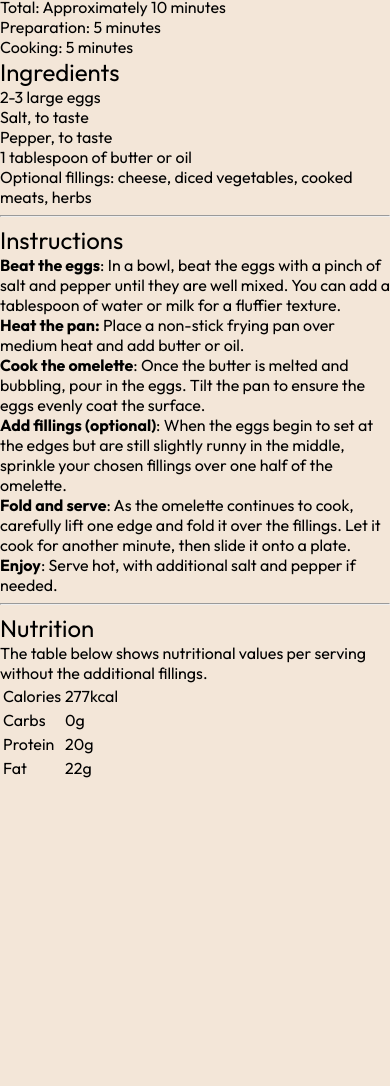
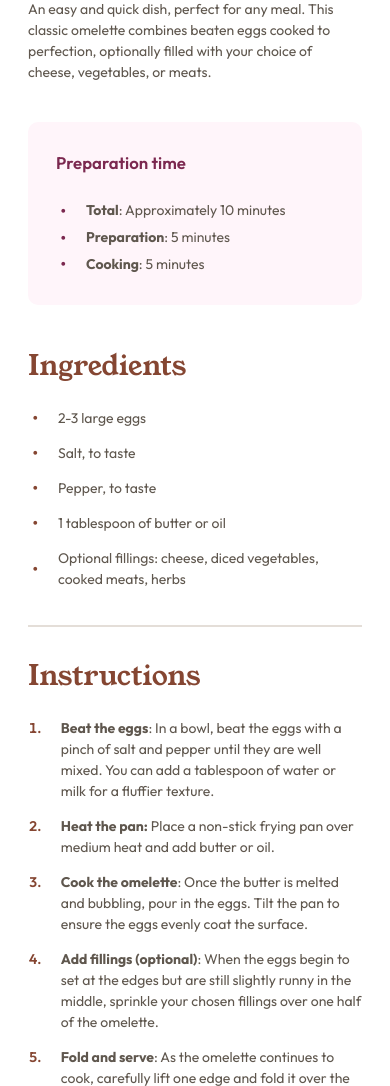
Before and after one commit to AljonLaxamana/recipe-page, a plain HTML site: page index.html in a window 390 px wide. Shown: the part 315-1401 px from the top of the page. Before the commit the page ends 1096 px from the top, so only its background shows below. Drawn offline with Linux system fonts and the light colour scheme.

Commit message:
Done mobile design

```diff
--- a/index.html
+++ b/index.html
@@ -17,21 +17,25 @@
   <body>
     <main class="recipe-page">
       <section class="recipe-intro">
+        <div class="recipe-intro-img-container">
           <img src="/assets/images/image-omelette.jpeg" alt="A omelette" />
+        </div>
+        <div class="recipe-intro-details-container">
           <h1 class="recipe-intro-title">Simple Omelette Recipe</h1>
           <p class="recipe-intro-details">
             An easy and quick dish, perfect for any meal. This classic omelette
-          combines beaten eggs cooked to perfection, optionally filled with your
-          choice of cheese, vegetables, or meats.
+            combines beaten eggs cooked to perfection, optionally filled with
+            your choice of cheese, vegetables, or meats.
           </p>
           <aside class="recipe-intro-prep-time-container">
             <p class="recipe-intro-prep-time-title">Preparation time</p>
             <ul>
-            <li>Total: Approximately 10 minutes</li>
-            <li>Preparation: 5 minutes</li>
-            <li>Cooking: 5 minutes</li>
+              <li><strong>Total</strong>: Approximately 10 minutes</li>
+              <li><strong>Preparation</strong>: 5 minutes</li>
+              <li><strong>Cooking</strong>: 5 minutes</li>
             </ul>
           </aside>
+        </div>
       </section>
       <section class="recipe-ingredients">
         <h2>Ingredients</h2>
@@ -46,7 +50,7 @@
         </ul>
       </section>
       <hr />
-      <section class="recipe-instruction">
+      <section class="recipe-instructions">
         <h2>Instructions</h2>
         <ol>
           <li>
@@ -80,7 +84,7 @@
         </ol>
       </section>
       <hr />
-      <section class="recipe-nutrition"></section>
+      <section class="recipe-nutrition">
         <h2>Nutrition</h2>
         <p>
           The table below shows nutritional values per serving without the
@@ -104,6 +108,7 @@
             <td>22g</td>
           </tr>
         </table>
+      </section>
     </main>
   </body>
 </html>
--- a/style.css
+++ b/style.css
@@ -1,6 +1,11 @@
 @font-face {
   font-family: Outfit;
   src: url(/assets/fonts/outfit/Outfit-VariableFont_wght.ttf);
+}
+
+@font-face {
+  font-family: Young-Serif;
+  src: url(/assets/fonts/young-serif/YoungSerif-Regular.ttf);
 }
 
 :root {
@@ -42,9 +47,17 @@ ul {
   font-weight: normal;
 }
 
-ol,
+ol {
+  /* list-style: none; */
+  padding-left: 1rem;
+}
+
 ul {
-  list-style: none;
+  padding-left: 0.3rem;
+}
+
+li {
+  padding-block: 0.5em;
 }
 
 img {
@@ -54,7 +67,138 @@ img {
 
 /* General style */
 
+hr {
+  border: 1px solid var(--stone-150);
+  margin: 2em;
+}
+
 body {
   font-family: Outfit, sans-serif;
   background-color: var(--stone-100);
+  display: flex;
+  flex-direction: column;
+  align-items: center;
+  justify-content: center;
+  font-size: 14px;
+  line-height: 1.5;
+  color: var(--stone-600);
 }
+
+.recipe-page {
+  background-color: var(--white);
+}
+
+h1,
+h2 {
+  font-family: Young-serif, sans-serif;
+  color: var(--stone-900);
+}
+
+h2 {
+  color: var(--brown-800);
+  font-size: 2em;
+}
+
+.recipe-intro > hr {
+  margin: 0 1.5em;
+  border: 1px solid var(--stone-150);
+}
+
+.recipe-ingredients,
+.recipe-instructions,
+.recipe-nutrition,
+.recipe-intro-details-container {
+  padding-inline: 2em;
+}
+
+.recipe-intro-title,
+.recipe-intro-details,
+.recipe-intro-prep-time-container {
+  margin: 0.7em 0;
+}
+
+.recipe-intro-title {
+  margin-top: 1em;
+  font-size: 2.5em;
+  line-height: 1;
+}
+
+.recipe-intro-prep-time-container {
+  margin: 2.8em 0;
+  padding: 2em;
+  border-radius: 10px;
+  background-color: var(--rose-50);
+}
+
+.recipe-intro-prep-time-container > p {
+  color: var(--rose-800);
+  font-size: 1.2em;
+  font-weight: 600;
+  margin-bottom: 0.5em;
+}
+
+.recipe-intro-prep-time-container > ul > li {
+  padding-block: 0.2em;
+}
+
+ul li {
+  list-style: none;
+  position: relative;
+  padding-left: 1.8em;
+}
+
+ul > li::before {
+  content: "\2022";
+  position: absolute;
+  left: 0;
+  top: 50%;
+  transform: translateY(-50%);
+  font-weight: 900;
+}
+
+.recipe-intro-prep-time-container > ul > li::before {
+  color: var(--rose-800);
+}
+
+.recipe-ingredients > ul > li::before {
+  color: var(--brown-800);
+}
+
+ul,
+ol {
+  padding-top: 1em;
+}
+
+ol > li {
+  padding-left: 1.2em;
+}
+
+ol > li::marker {
+  color: var(--brown-800);
+  font-weight: 600;
+}
+
+.recipe-nutrition > p:nth-child(2) {
+  margin-block: 1em;
+}
+
+.recipe-nutrition-tbl > tr > td {
+  border: 5px solid var(--brown-800);
+}
+
+table {
+  margin-bottom: 2em;
+  border-collapse: collapse;
+  width: 100%;
+}
+
+td {
+  font-size: 14px;
+  border-bottom: 2px solid var(--stone-150);
+  padding: 1em;
+}
+
+td:nth-child(2) {
+  color: var(--brown-800);
+  font-weight: 600;
+}
```
Lines whose indentation alone changed are shown as unchanged.
